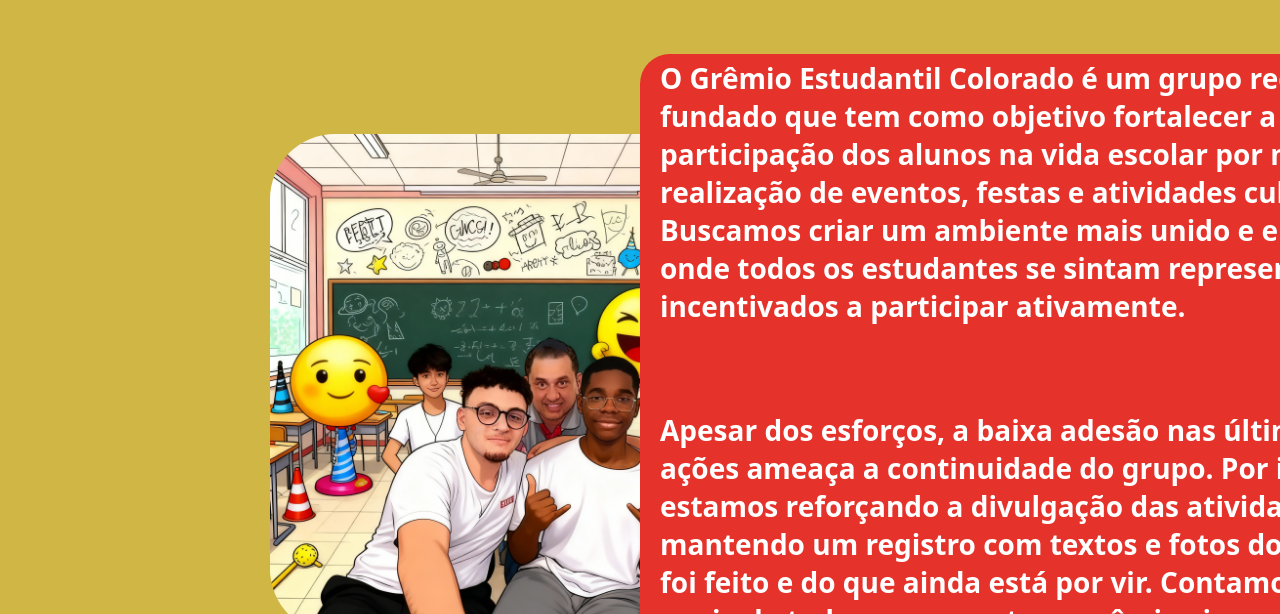
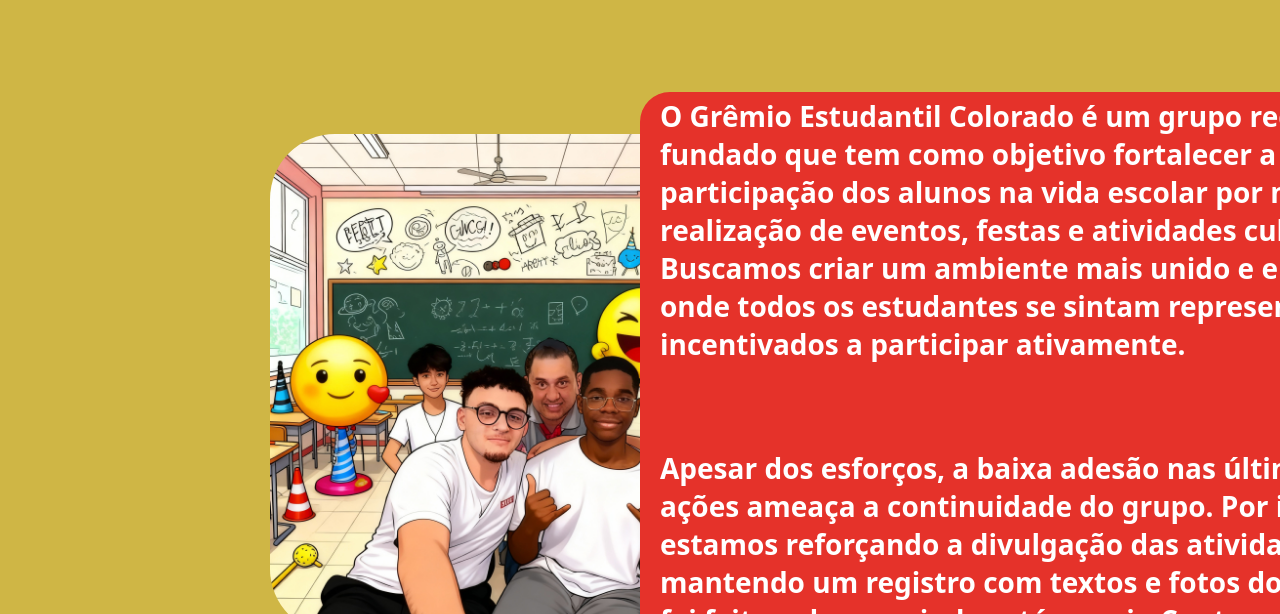
Before and after one commit to rafael-adrianosilva/GremioColorado, a plain HTML site: page index.html in a window 1280 px wide. Shown: the part 186-800 px from the top of the page. Drawn offline with Linux system fonts and the light colour scheme.

Commit message:
Mais ajustes

```diff
--- a/_css/agenda.css
+++ b/_css/agenda.css
@@ -107,6 +107,7 @@ h1 {
     text-align: center;
     margin-top: 24px;
     font-weight: bold;
+    font-size: 24px;
 }
 
 #adicionar-evento {
--- a/_css/style.css
+++ b/_css/style.css
@@ -78,9 +78,9 @@ img {
 }
 
 #descricaoDiv {
-    position: absolute;
+    position: relative;
     left: 50%;
-    top: 30%;
+    bottom: 500px;
     height: 570px;
     width: 750px;
     border-radius: 30px;
@@ -91,6 +91,7 @@ img {
     justify-content: center;
     align-items: center;
     padding: 10px 20px;
+    font-size: 24px;
 }
 
 #imgG {
```
